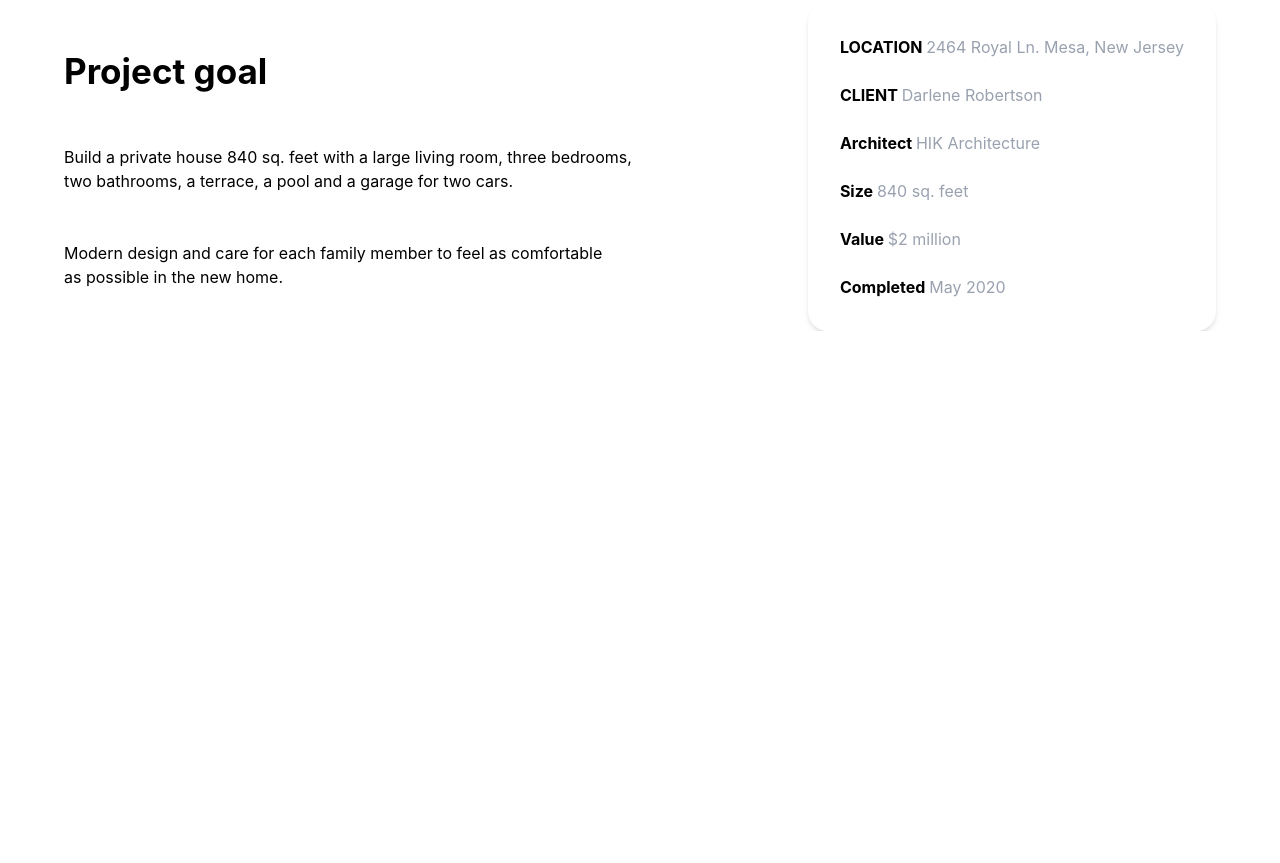
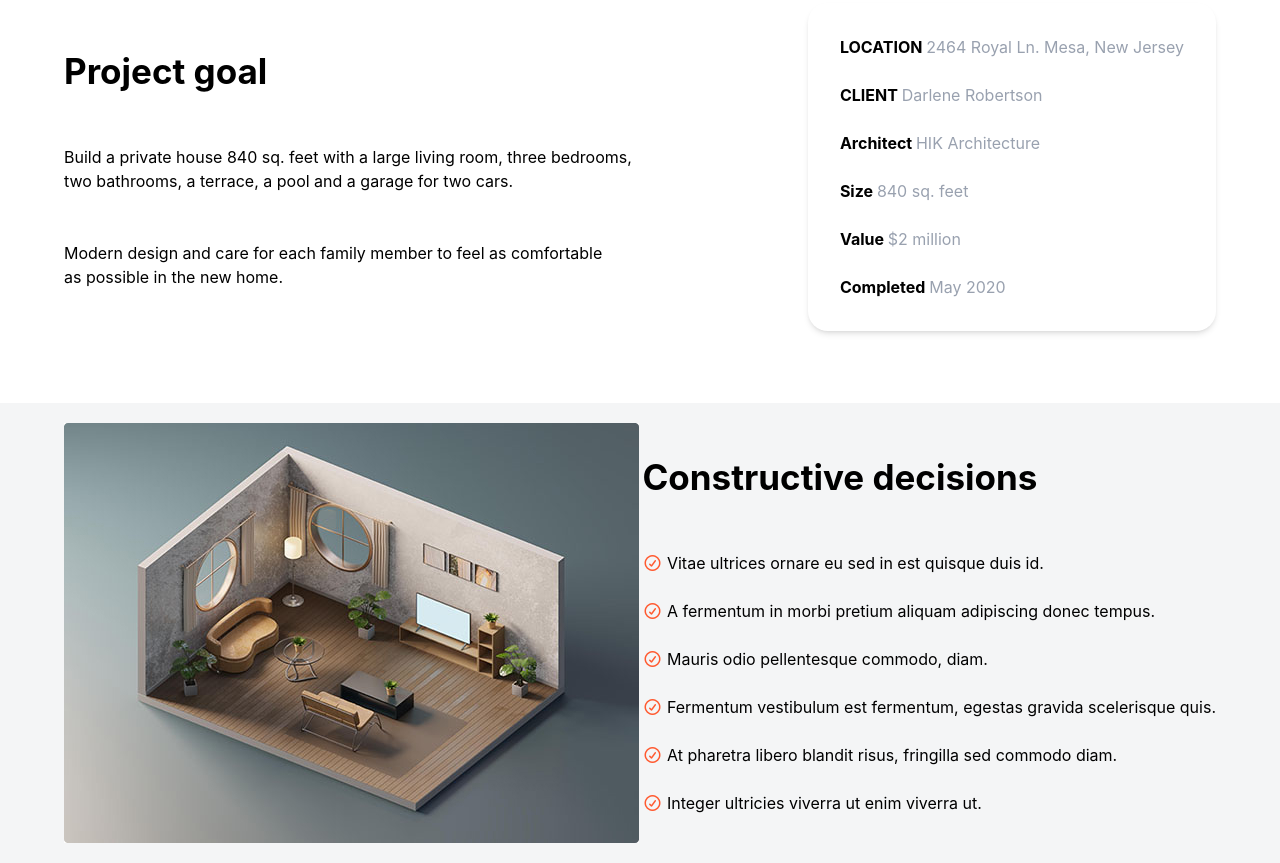
Before and after one commit to ganizodda/CreatX-team-work, a website: page src/Hojiakbar.html in a window 1280 px wide. Shown: the part 754-1617 px from the top of the page. Before the commit the page ends 1085 px from the top, so only its background shows below. Drawn offline with nearby package versions, Linux system fonts and the light colour scheme; files that its build step writes are made by us from their sources; files whose address does not match are found by name.

Commit message:
Added section 2

```diff
--- a/src/Hojiakbar.html
+++ b/src/Hojiakbar.html
@@ -94,5 +94,32 @@
                 </div>
             </div>
         </section>
+<br><br><br>
+        <section class="w-full bg-[#F4F5F6] p-[20px_0]">
+            <div class="w-[90%] lg:max-w-300 m-auto">
+                <div class="flex flex-col lg:flex-row justify-between items-center">
+                    <div>
+
+                        <img class="block" src="./Hojiakbarimages/image (2).jpg" alt="">
+                    </div>
+                    <div>
+                        <h1 class="font-bold text-[35px]">Constructive decisions</h1>
+                        <br>
+                        <br>
+                        <p><i class="fa-regular fa-circle-check text-[#FF5A30]"></i> Vitae ultrices ornare eu sed in est quisque duis id.</p>
+                        <br>
+                        <p><i class="fa-regular fa-circle-check text-[#FF5A30]"></i> A fermentum in morbi pretium aliquam adipiscing donec tempus.</p>
+                        <br>
+                        <p><i class="fa-regular fa-circle-check text-[#FF5A30]"></i> Mauris odio pellentesque commodo, diam.</p>
+                        <br>
+                        <p><i class="fa-regular fa-circle-check text-[#FF5A30]"></i> Fermentum vestibulum est fermentum, egestas gravida scelerisque quis.</p>
+                        <br>
+                        <p><i class="fa-regular fa-circle-check text-[#FF5A30]"></i> At pharetra libero blandit risus, fringilla sed commodo diam.</p>
+                        <br>
+                        <p><i class="fa-regular fa-circle-check text-[#FF5A30]"></i> Integer ultricies viverra ut enim viverra ut.</p>
+                    </div>
+                </div>
+            </div>
+        </section>
 </body>
 </html>
```
